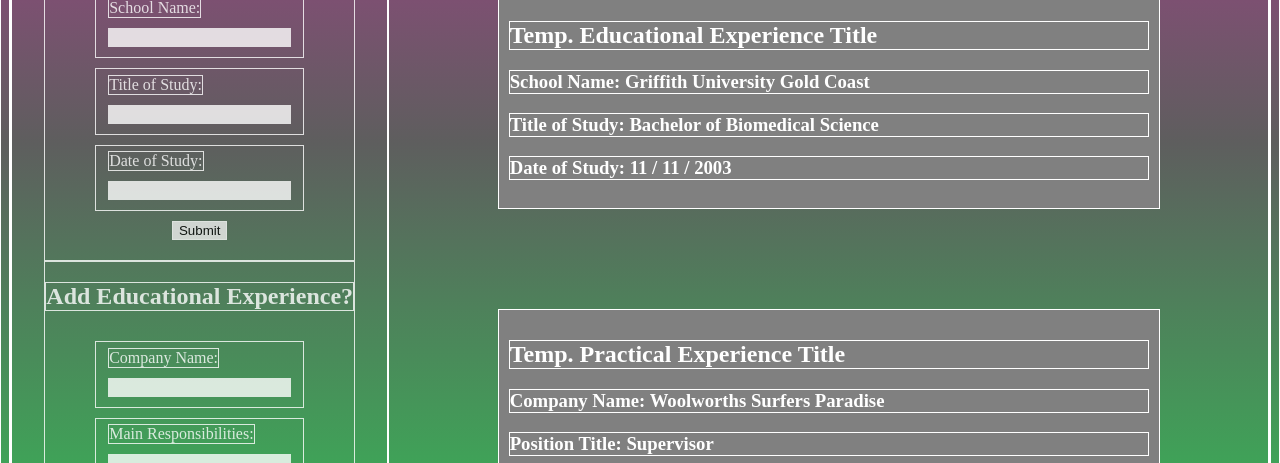
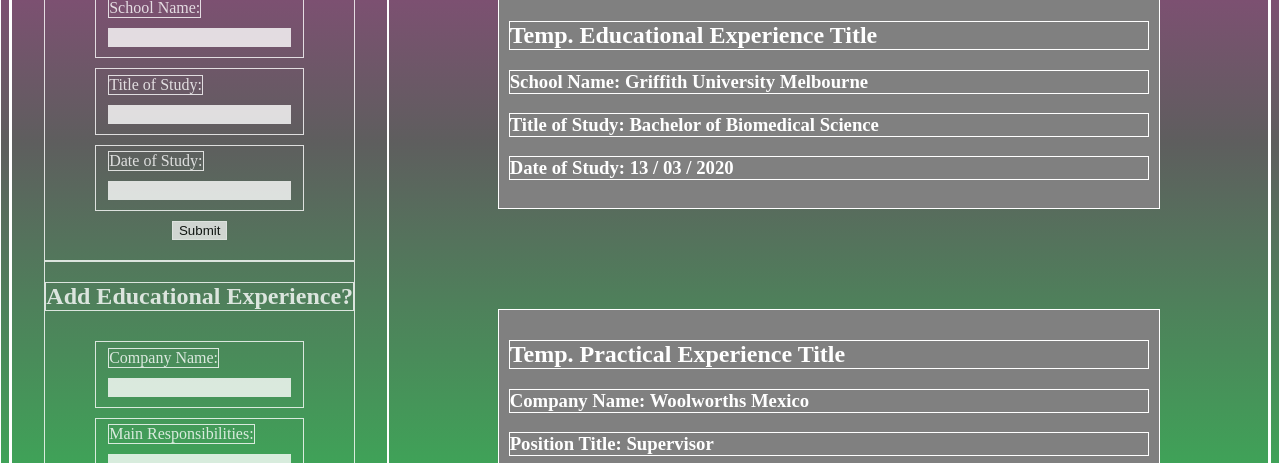
Before and after one commit to MrMarshal11/Using-React, a React (Vite) app in the folder Project trl.2 - CV Application/: page / in a window 1280 px wide. Shown: the part 434-897 px from the top of the page. Built offline with nearby package versions, Linux system fonts and the light colour scheme.

Commit message:
Slight edit on the default forms

```diff
--- a/Project trl.2 - CV Application/src/components/App.jsx
+++ b/Project trl.2 - CV Application/src/components/App.jsx
@@ -29,9 +29,9 @@ function App() {
   const [educationalExperience, setEducationalExperience] = useState([
     {
       id: crypto.randomUUID(),
-      schoolName: "Griffith University Gold Coast",
+      schoolName: "Griffith University Melbourne",
       titleOfStudy: "Bachelor of Biomedical Science",
-      dateOfStudy: "11 / 11 / 2003",
+      dateOfStudy: "13 / 03 / 2020",
     },
   ]);
 
@@ -69,7 +69,7 @@ function App() {
   const [practicalExperience, setPracticalExperience] = useState([
     {
       id: crypto.randomUUID(),
-      companyName: "Woolworths Surfers Paradise",
+      companyName: "Woolworths Mexico",
       positionTitle: "Supervisor",
       mainResponsibilities: "supervise, work the cash register etc",
       dateOfWork: "08 / 12 / 2021",
```
